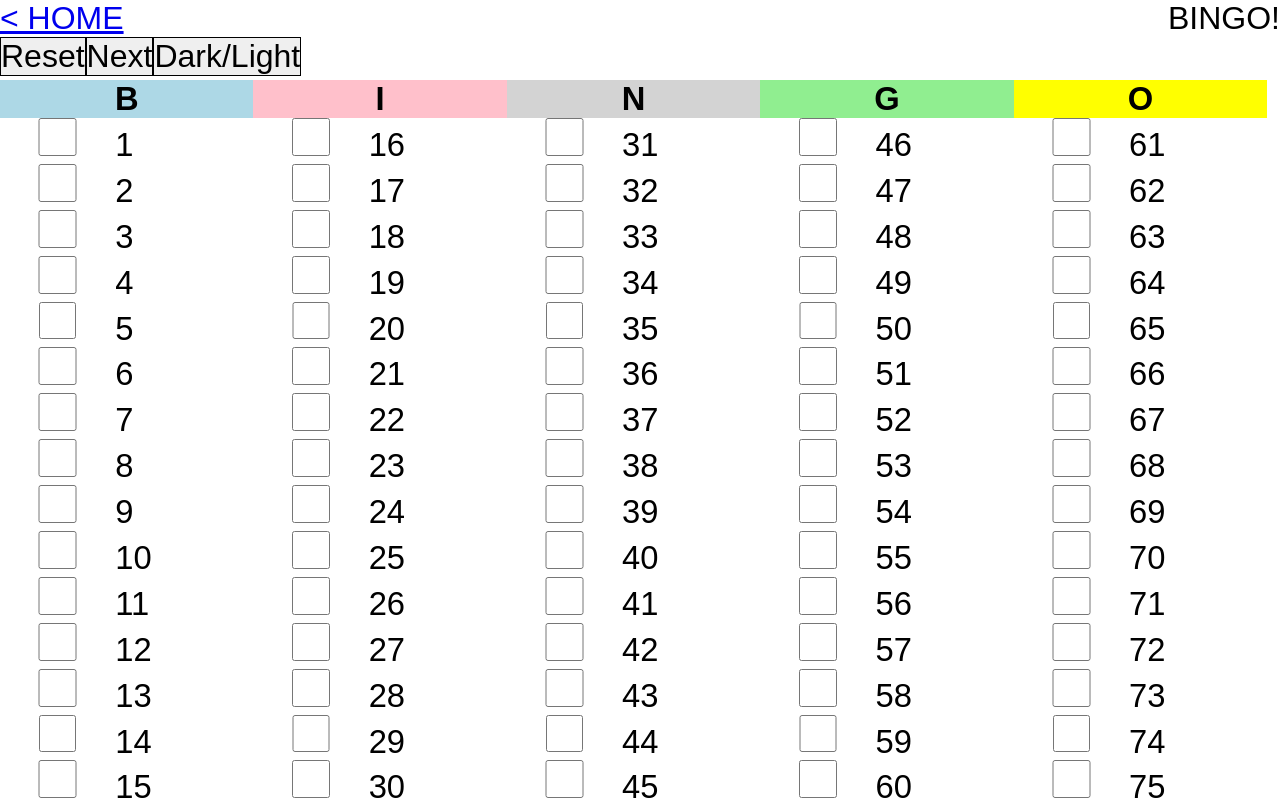
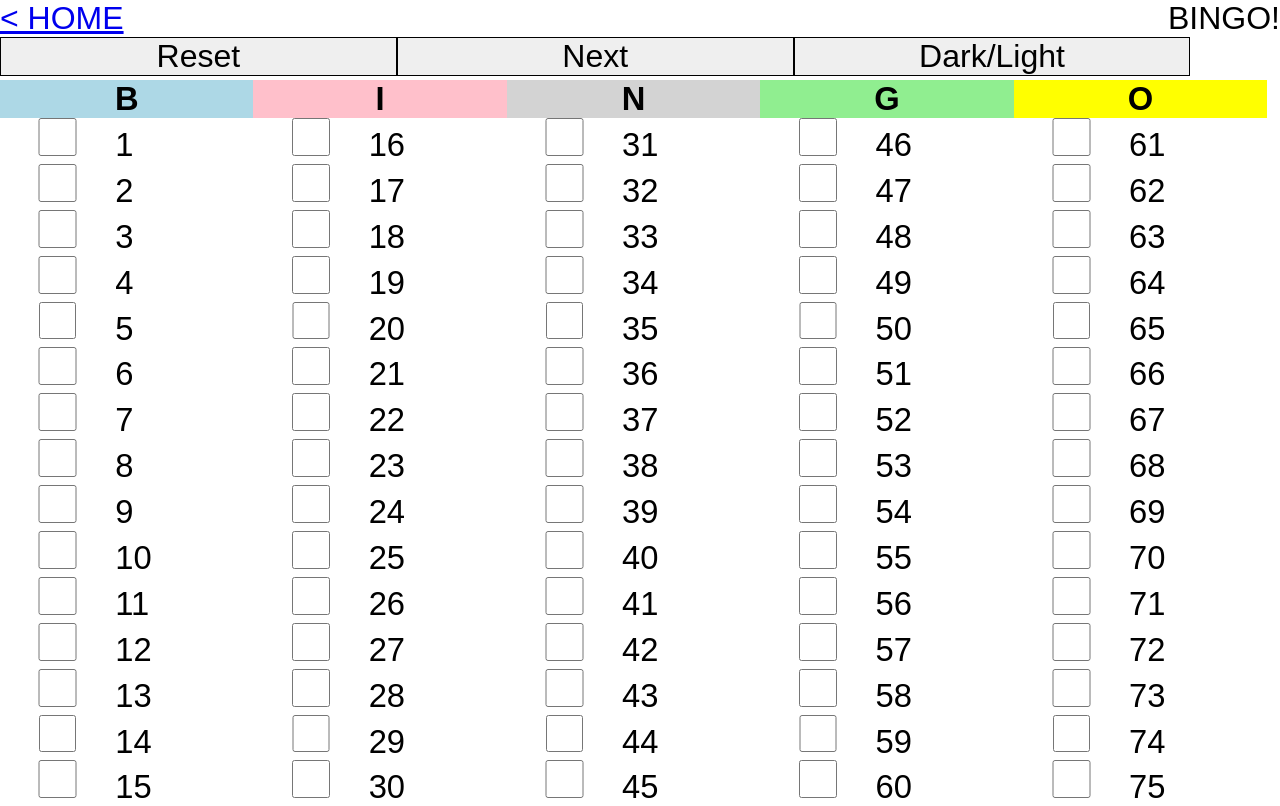
Before and after one commit to RJBrower/RJBrower.github.io, a plain HTML site: page bingo/index.html in a window 1280 px wide. Drawn offline with Linux system fonts and the light colour scheme.

Commit message:
Update index.html

```diff
--- a/bingo/index.html
+++ b/bingo/index.html
@@ -13,7 +13,7 @@
 				/*touch-action: none;*/ /* caused issued, iPhone still zoomed on double tap, and was stuck */
 			}
 
-			header button { width: fit-content; height: 50%; font-size: inherit; display: inline-block; border: 1px solid; color: black;}
+			header button { width: 31vw /*fit-content*/; height: 50%; font-size: inherit; display: inline-block; border: 1px solid; color: black;}
 
 			header { height: 10vh; font-size: 4vh; }
 
```
